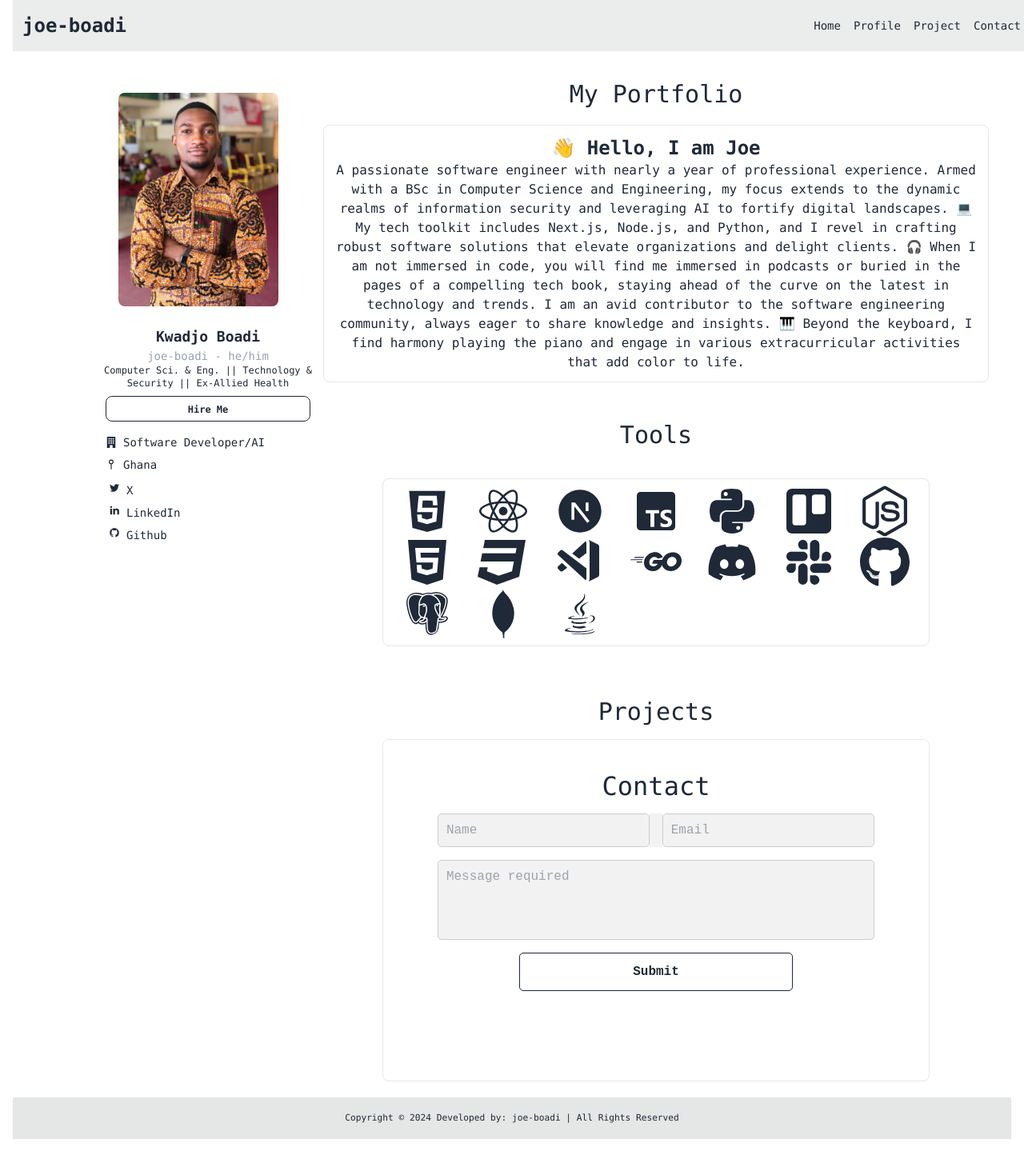
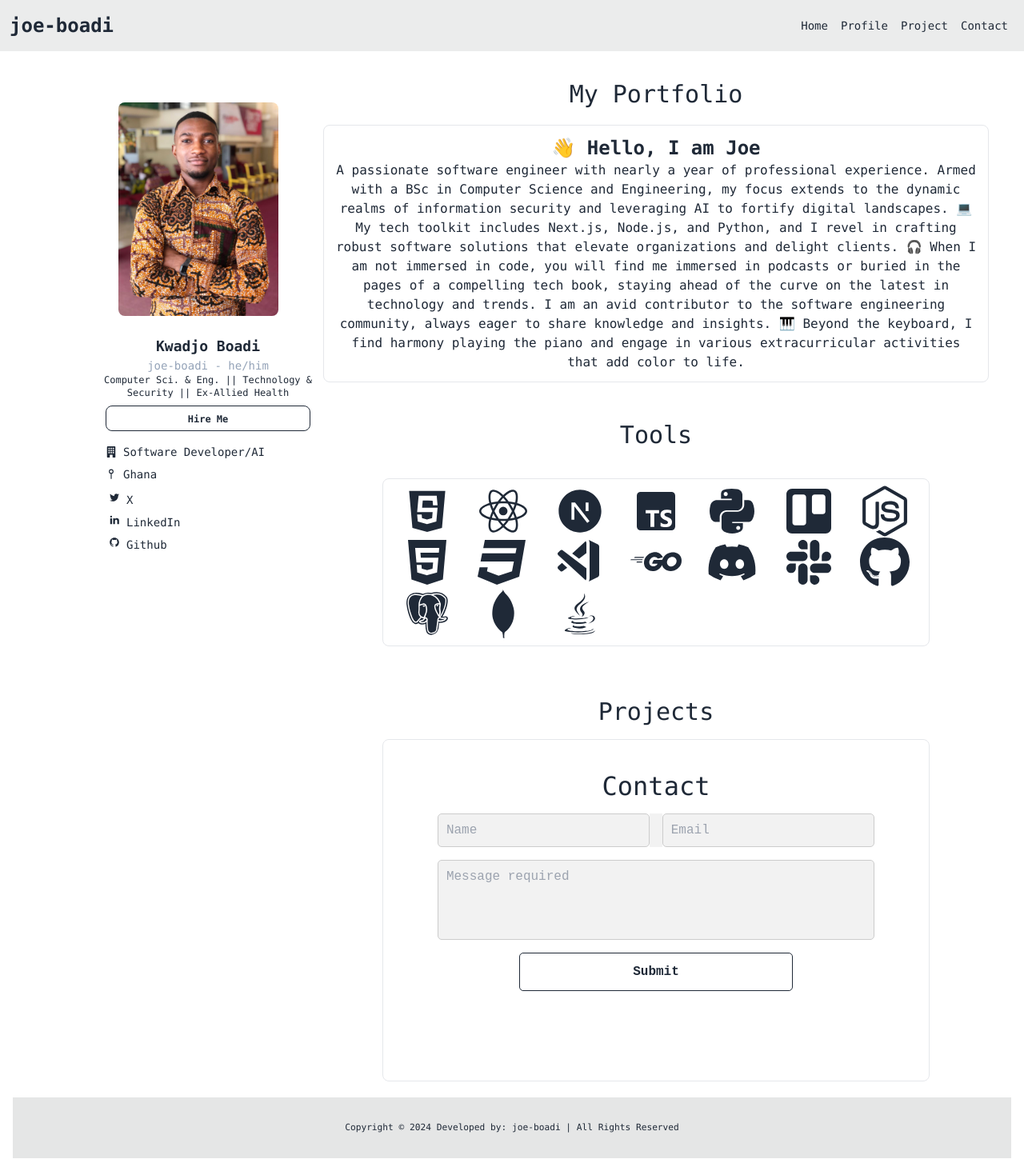
Before and after one commit to joe-boadi/my-portfolio, a Next.js app: page / in a window 1280 px wide. Shown: the whole page at 80% size. Before the commit the page ends 1440 px from the top, so only its background shows below. Built offline with nearby package versions, Linux system fonts and the light colour scheme.

Commit message:
Style component'

```diff
--- a/app/Components/Contact.tsx
+++ b/app/Components/Contact.tsx
@@ -2,6 +2,12 @@ import React from "react";
 import Styles from "@/app/Styles/Contact.module.css";
 
 const Contact = () => {
+
+    // Handle form submission
+    const hireMe = () => {
+        return
+    }
+
     return (
         <section id='contact' className={`${Styles.contactSection} text-sm text-center mt-12 font-mono items-center border rounded-lg`}>
             <h2 className={`${Styles.h2} mb-6 text-base-content`}>Contact</h2>
--- a/app/Components/Footer.tsx
+++ b/app/Components/Footer.tsx
@@ -2,10 +2,10 @@ import React from "react";
 
 export default function Footer () {
     return(
-        <footer className="footer footer-center bg-base-300 items-center p-4 mt-3 justify-center text-center font-mono">
+        <footer className="footer footer-center w-full bg-base-300 items-center p-7 bottom-0 mt-3 justify-center text-center font-mono">
             <aside>
                 <small>
-                    <p>Copyright &copy; 2024 Developed by: <a className="hover:underline" href="https://github.com/joe-boadi">joe-boadi</a>  |  All Rights Reserved</p>
+                    <p>Copyright &copy; 2024 Developed by: <a className="hover:text-green-500 hover:underline" href="https://github.com/joe-boadi">joe-boadi</a>  |  All Rights Reserved</p>
                 </small>
             </aside>
         </footer>
--- a/app/Components/HireMe.tsx
+++ /dev/null
@@ -1,15 +0,0 @@
-import React from "react";
-
-const HireMe = () => {
-
-    const onSubmit = () => {
-        return
-    }
-
-    return(
-        <>
-        </>
-    )
-}
-
-export default HireMe
--- a/app/Components/NavLinks.tsx
+++ b/app/Components/NavLinks.tsx
@@ -15,7 +15,7 @@ const navLinks: NavLink[] = [
 
 const NavLinks = () => {
   return (
-    <nav className="flex navbar fixed bg-base-300 bg-opacity-75 backdrop-blur-lg top-0 z-10 w-full p-3 font-mono">
+    <nav className="navbar fixed bg-base-300 bg-opacity-75 backdrop-blur-lg top-0 left-0 z-10 w-full p-3 font-mono">
         <header>
           <h1 className="left-0 font-extrabold text-2xl"><Link href="#">joe-boadi</Link></h1>
         </header>
--- a/app/Components/Sidebar.tsx
+++ b/app/Components/Sidebar.tsx
@@ -5,7 +5,7 @@ import Link from "next/link"
 
 const Profile = () => {
     return(
-        <aside className="sticky h-screen top-0 flex z-5 content mt-16 mr-0 pr-0 w-1/5 mx-28 p-2 bg-base-100 text-base-content text-center items-centers justify-center font-mono">
+        <aside className="sticky top-24 h-screen flex z-5 content mt-16 mr-0 pr-0 w-1/5 mx-28 p-2 bg-base-100 text-base-content text-center items-centers justify-center font-mono">
             <div>
                 <div>
                     <div>
```
